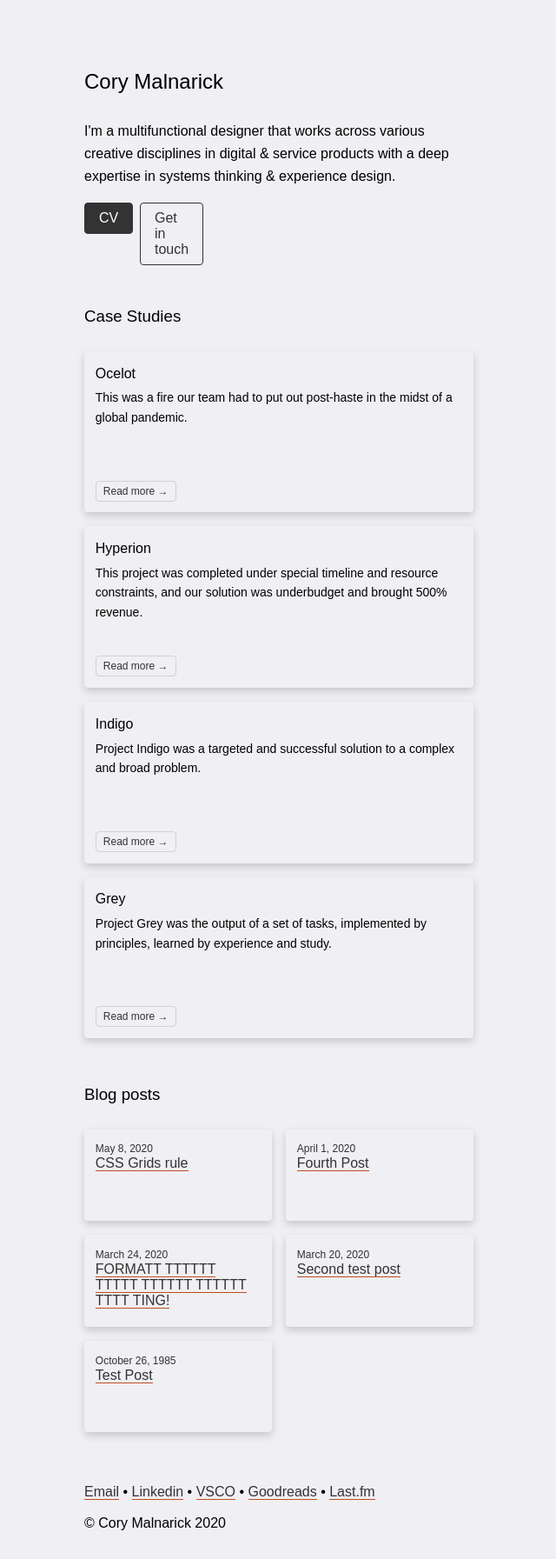
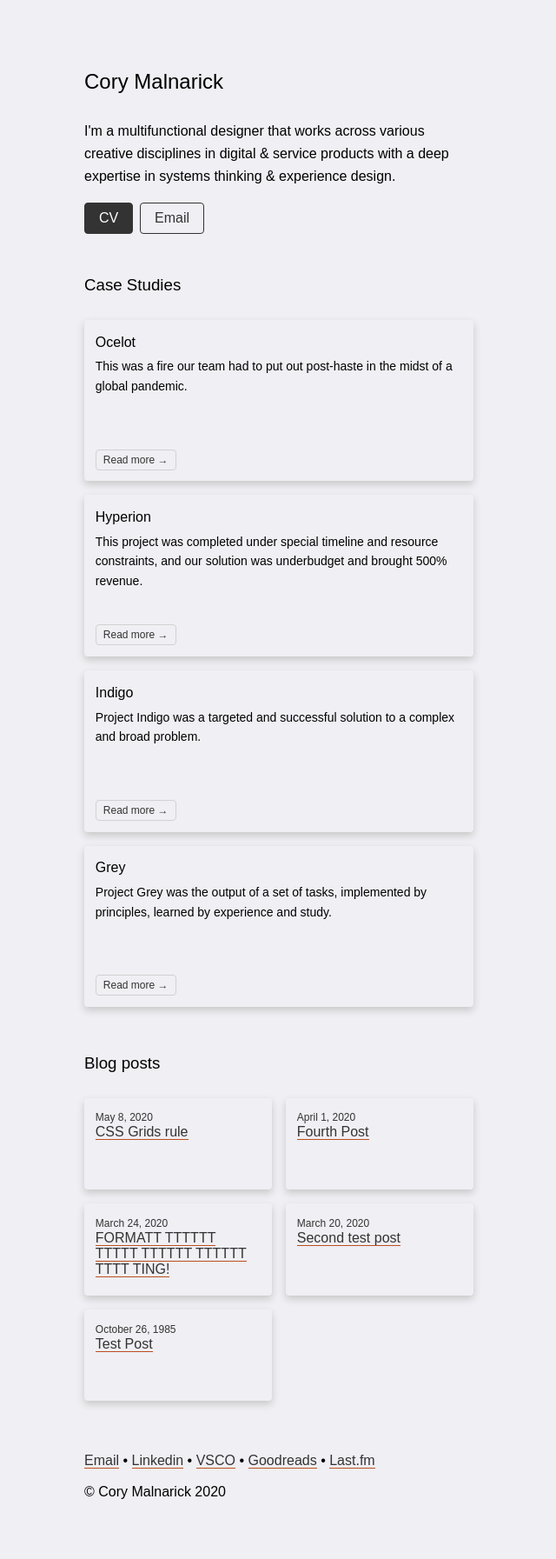
Before and after one commit to foundmonster/foundmonster.github.io, a Jekyll site: the page built from index.html, in a window 1280 px wide. Shown: the whole page at 87% size, without its empty margins (319-959 px from the left). Built offline with Jekyll 4.4.1, drawn with Linux system fonts in a browser that asks for light colours; some web fonts are replaced; after the commit the page ends 1757 px from its top, so only the background shows below that.

Commit message:
changes to update

```diff
--- a/index.html
+++ b/index.html
@@ -6,7 +6,7 @@
 <p>I'm a multifunctional designer that works across various creative disciplines in digital & service products with a deep expertise in systems thinking & experience design.</p><br>
 <div class="buttongrid">
 	<div><a class="button-primary" href="/CV.html">CV</a></div>
-	<div><a class="button-secondary" href="mailto:cory.malnarick@gmail.com">Get in touch</a></div>
+	<div><a class="button-secondary" href="mailto:cory.malnarick@gmail.com">Email</a></div>
 </div>
 {% comment %}
 <p>I take a multifaceted approach in my work, applying my skills in research, analysis, strategy, and design to craft real-world solutions for complicated problems that exceed the demands of the market, business, and customer.</p><br>
```
